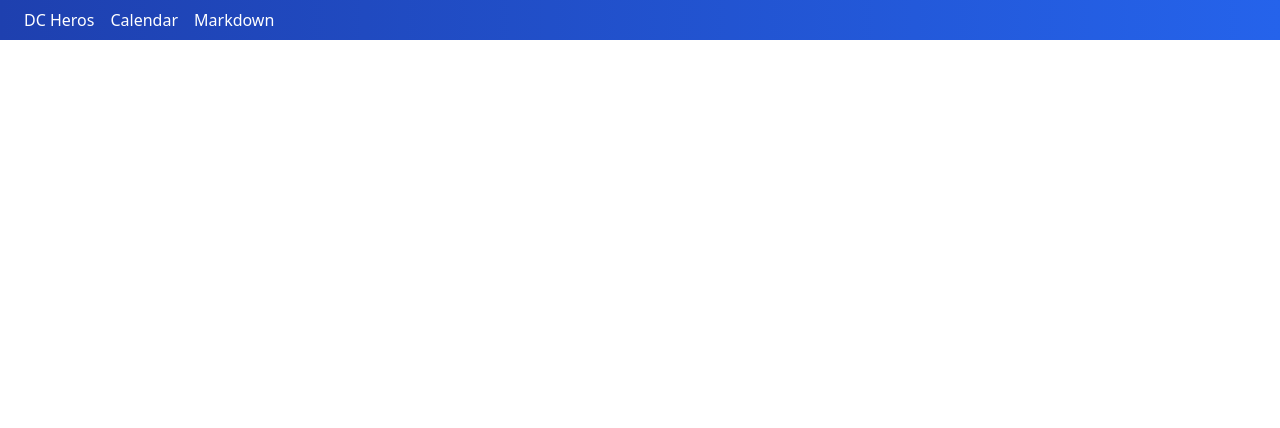
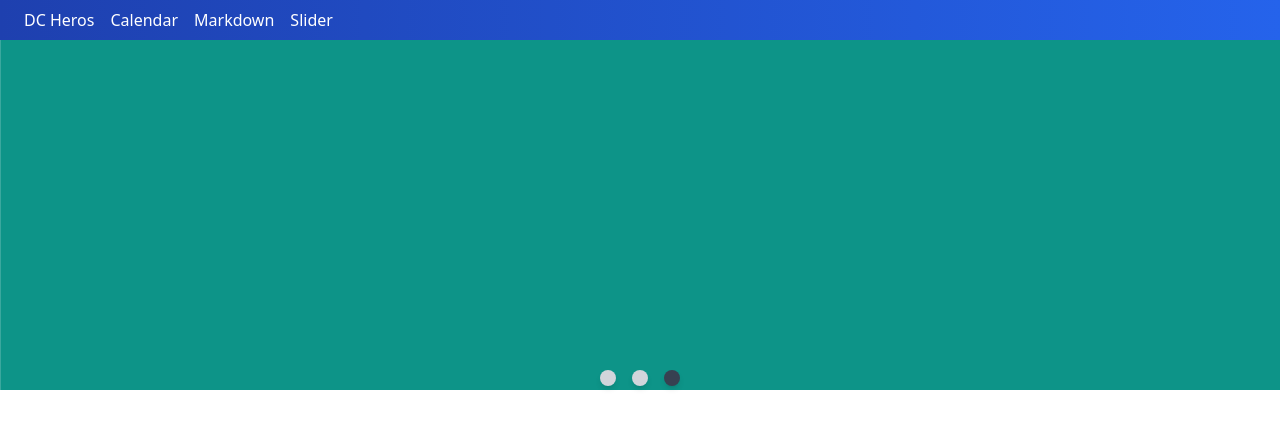
Before and after one commit to Pauliski/Calendar, a Vue app: page /slider in a window 1280 px wide. Shown: the top 428 px of the page. Built offline with nearby package versions, Linux system fonts and the light colour scheme.

Commit message:
completed slider page

```diff
--- a/src/components/AppHeader.vue
+++ b/src/components/AppHeader.vue
@@ -2,25 +2,40 @@
   <nav
     class="w-full bg-gradient-to-r from-blue-800 to-blue-600 text-white px-4 py-2"
   >
-    <router-link v-for="item in list" :key="item.to" :to="item.to" class="mx-2">{{ item.title }}</router-link>
+    <router-link
+      v-for="item in list"
+      :key="item.to"
+      :to="item.to"
+      class="mx-2"
+      >{{ item.title }}</router-link
+    >
   </nav>
 </template>
 
 <script>
 export default {
-  data(){
-    return{
-      list: [{
-        title: "DC Heros", to:"/heros"
-      },
-    {
-        title: "Calendar", to:"/calendar"
-      },
-    {
-        title: "Markdown", to:"/markdown"
-      }]
-    }
-  }
+  data() {
+    return {
+      list: [
+        {
+          title: "DC Heros",
+          to: "/heros",
+        },
+        {
+          title: "Calendar",
+          to: "/calendar",
+        },
+        {
+          title: "Markdown",
+          to: "/markdown",
+        },
+        {
+          title: "Slider",
+          to: "/slider",
+        },
+      ],
+    };
+  },
 };
 </script>
 
--- /dev/null
+++ b/src/pages/Slider.vue
@@ -0,0 +1,81 @@
+<template>
+  <div class="flex w-full flex-wrap pb-4 relative">
+    <div v-for="(color, index) in sliders" class="w-full absolute" :key="color">
+      <transition name="fade">
+        <div
+          v-if="currentSlide === index"
+          :class="color"
+          style="height: 350px"
+        ></div>
+      </transition>
+    </div>
+    <div class="w-full" style="height: 330px">
+      <div class="absolute bottom-0 flex justify-center w-full">
+        <div
+          v-for="(item, index) in sliders"
+          @click="makeActive(index)"
+          :key="item"
+          class="w-4 h-4 mx-2 rounded-full cursor-pointer shadow-md"
+          :class="currentSlide === index ? 'bg-gray-700' : 'bg-gray-300' "
+        ></div>
+      </div>
+    </div>
+    <!-- <div class="my-10 flex w-full">
+      <div class="m-auto">
+        <transition name="fade">
+          <h1 v-if="isTitleShowing" class="">Carousel Slider</h1>
+        </transition>
+
+        <button
+          @click="isTitleShowing = !isTitleShowing"
+          class="px-2 rounded border"
+        >
+          Toggle Text
+        </button>
+      </div>
+    </div> -->
+  </div>
+</template>
+
+<script>
+export default {
+  data() {
+    return {
+      currentSlide: 0,
+      interval: "",
+      sliders: ["bg-blue-600", "bg-yellow-600", "bg-teal-600"],
+      isTitleShowing: true,
+    };
+  },
+  methods:{
+    makeActive(index){
+        this.currentSlide = index
+    }
+  },
+  mounted() {
+    this.interval = setInterval(() => {
+      this.currentSlide = this.currentSlide === 2 ? 0 : this.currentSlide + 1;
+    }, 2000);
+  },
+  beforeUnmount() {
+    clearInterval(this.interval);
+  },
+};
+</script>
+
+<style>
+.fade-enter-active,
+.fade-leave-active {
+  /* transition: opacity 0.5s ease; */
+  transition: all 1s ease;
+}
+
+.fade-enter-from {
+  opacity: 0;
+  transform: translateX(100%);
+}
+.fade-leave-to {
+  opacity: 0;
+  transform: translateX(-100%);
+}
+</style>
--- a/src/router.js
+++ b/src/router.js
@@ -3,12 +3,14 @@ import Calendar from "./pages/Calendar";
 import DcHeros from "./pages/DcHeros";
 import Home from "./pages/Home";
 import Markdown from "./pages/Markdown";
+import Slider from "./pages/Slider";
 
 const routes = [
   { path: "/", component: Home },
   { path: "/calendar", component: Calendar },
   { path: "/heros", component: DcHeros },
   { path: "/markdown", component: Markdown },
+  { path: "/slider", component: Slider },
 ];
 
 const router = createRouter({
```
